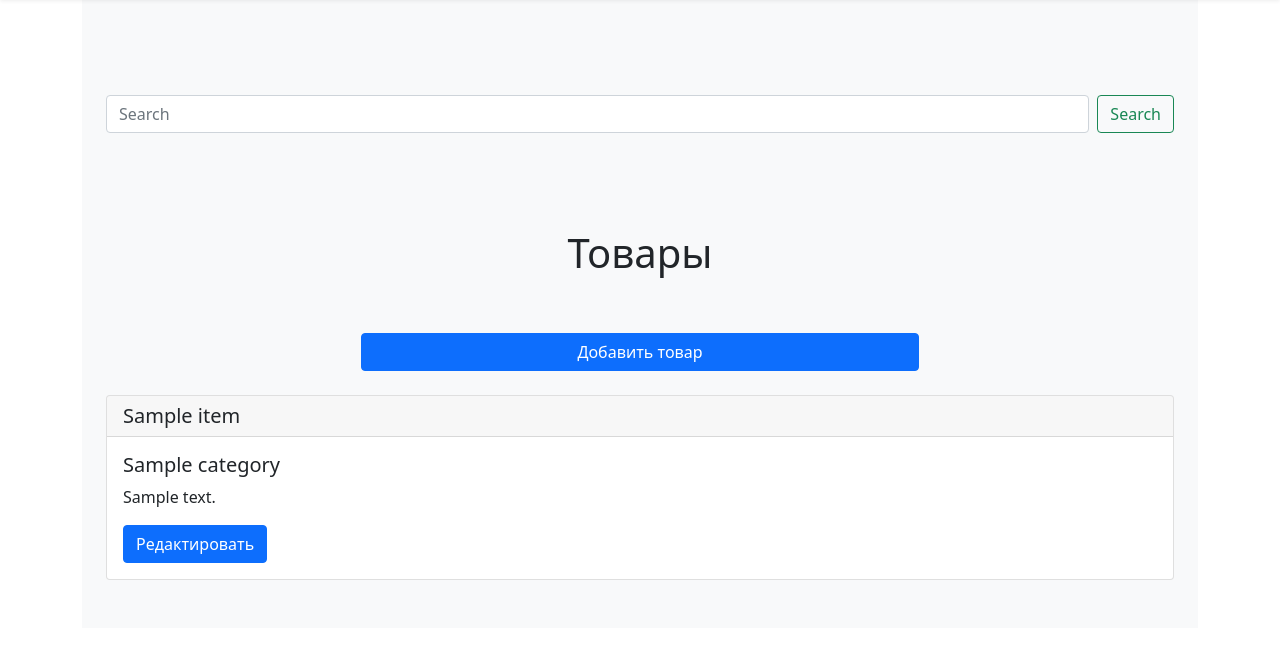
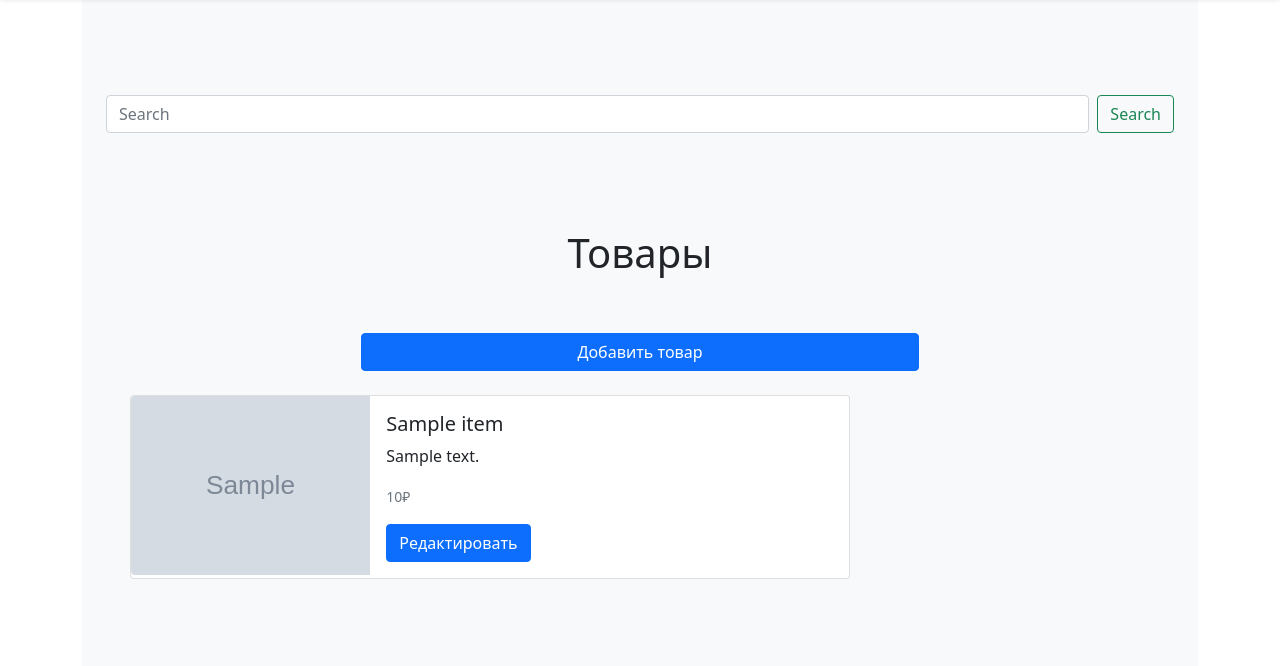
Before and after one commit to sanfouse/aiopay-test, a Python web app: template templates/home.html in a window 1280 px wide. Shown: the part 57-723 px from the top of the page. Run offline with Jinja, Linux system fonts and the light colour scheme; the template is opened without the code that fills it: most values are stand-ins (such as "Sample title", 1, 10 or a date in 2020); grey boxes marked "Sample" are stand-in pictures; some libraries are stand-ins or nearby versions.

Commit message:
add image

```diff
--- a/models/table.py
+++ b/models/table.py
@@ -15,6 +15,7 @@ class Advert(db.Model):
   price = db.Column(db.Numeric(12,2))
 
   partner_link = db.Column(db.Unicode())
+  image_link = db.Column(db.String())
 
 
 class User(db.Model):
--- a/templates/home.html
+++ b/templates/home.html
@@ -75,19 +75,27 @@
     <div class="d-grid gap-2 col-6 mx-auto">
       <a class="btn btn-primary" type="button" href="/admin/add_item">Добавить товар</a>
     </div>
-
+<br>
   <div class="container">
-        {% for item in data %}
+        <div class="container">
+          {% for item in data %}
+          <div class="card mb-3" style="max-width: 720px;">
+            <div class="row g-0">
+              <div class="col-md-4">
+                <img src="{{ item.image_link }}" class="img-fluid rounded-start">
+              </div>
+              <div class="col-md-8">
+                <div class="card-body">
+                  <h5 class="card-title">{{ item.title }}</h5>
+                  <p class="card-text">{{ item.description }}</p>
+                  <p class="card-text"><small class="text-muted">{{ item.price }}₽</small></p>
+                  <a class="btn btn-primary" href="/admin/{{ item.id }}">Редактировать</a>
+                </div>
+              </div>
+            </div>
+          </div>
+          {% endfor %}
         <br>
-        <div class="card">
-          <h5 class="card-header">{{ item.title }}</h5>
-          <div class="card-body">
-            <h5 class="card-title">{{ item.category }}</h5>
-            <p class="card-text">{{ item.description }}</p>
-            <a class="btn btn-primary" href="/admin/{{item.id}}">Редактировать</a>
-          </div>
-        </div>
-      {% endfor %}
     </div>
   </div>
 
--- a/utils/__init__.py
+++ /dev/null
@@ -1 +0,0 @@
-from .utils import loader
```
Also changed, not shown: utils/utils.py (+13 -11 lines), views.py (+5 -3 lines), 1 other file.
